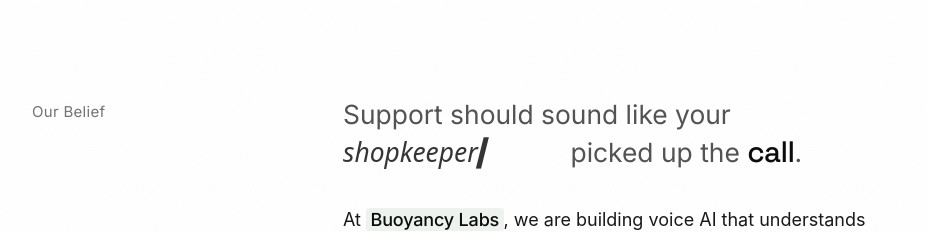
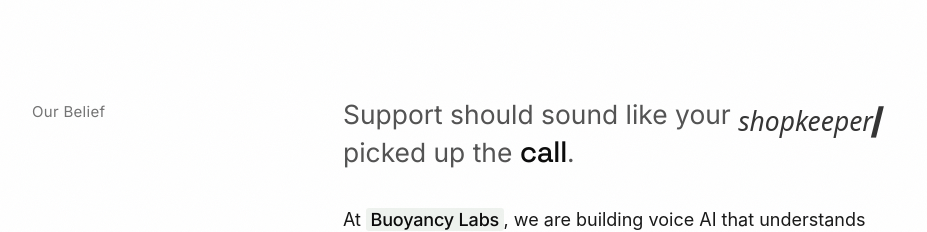
Before and after one commit to iam-saju/upthrust, a Next.js app: page / in a window 1280 px wide. Shown: the top 232 px of the page, without its empty margins (176-1103 px from the left). Built offline with nearby package versions, Linux system fonts and the light colour scheme; no server answers.

Commit message:
fix: stabilize animations to prevent layout shifts - fixed height/width containers, visibility-based cursor, opacity-only transitions

```diff
--- a/src/app/page.tsx
+++ b/src/app/page.tsx
@@ -13,8 +13,8 @@ export default function Home() {
           <LabSection id="belief" label="Our Belief">
             <div>
               <h1 className="text-xl md:text-2xl lg:text-[1.65rem] font-normal text-neutral-600 leading-snug" style={{ fontFamily: 'var(--font-inter), -apple-system, BlinkMacSystemFont, "SF Pro Display", "Segoe UI", Roboto, Helvetica, Arial, sans-serif' }}>
-                Support should sound<br className="md:hidden" />
-                {" "}like your{" "}
+                <span className="inline md:inline-block whitespace-normal md:whitespace-nowrap">
+                  Support should sound like your{" "}
                   <VoiceTyping
                     words={[
                       "shopkeeper",
@@ -35,8 +35,9 @@ export default function Home() {
                     ]}
                     className="voice-layer--inline voice-layer--accent"
                   />
-                <br className="md:hidden" />
-                {" "}picked up the <span className="text-neutral-950 font-medium" style={{ fontFamily: 'var(--font-space-grotesk), "Helvetica Neue", Helvetica, Arial, sans-serif', fontSize: '1.12em', letterSpacing: '-0.02em' }}>call</span>.
+                </span>
+                <br />
+                picked up the <span className="text-neutral-950 font-medium" style={{ fontFamily: 'var(--font-space-grotesk), "Helvetica Neue", Helvetica, Arial, sans-serif', fontSize: '1.12em', letterSpacing: '-0.02em' }}>call</span>.
               </h1>
               <div className="max-w-xl space-y-6 pt-8">
                 <p>
--- a/src/components/voice-typing.tsx
+++ b/src/components/voice-typing.tsx
@@ -109,16 +109,18 @@ export function VoiceTyping({
 
   if (isServer) {
     return (
-      <span aria-hidden className={`voice-layer ${className}`} style={{ display: 'inline-block', minWidth: '140px' }}>
+      <span aria-hidden className={`voice-layer ${className}`} style={{ display: 'inline-block', minWidth: '140px', height: '1.2em', verticalAlign: 'bottom' }}>
         {words[0]}
       </span>
     );
   }
 
   return (
-    <span aria-hidden className={`voice-layer ${className}`} style={{ display: 'inline-block', minWidth: '140px' }} data-voice-typing>
-      {currentText}
-      {currentText !== "" && <span className="voice-cursor">▎</span>}
+    <span aria-hidden className={`voice-layer ${className}`} style={{ display: 'inline-block', minWidth: '140px', height: '1.2em', verticalAlign: 'bottom' }} data-voice-typing>
+      <span style={{ visibility: currentText !== "" ? "visible" : "hidden" }}>
+        {currentText || "\u00A0"}
+      </span>
+      <span className="voice-cursor" style={{ visibility: currentText !== "" ? "visible" : "hidden" }}>▎</span>
     </span>
   );
 }
```
Lines whose indentation alone changed are shown as unchanged.
